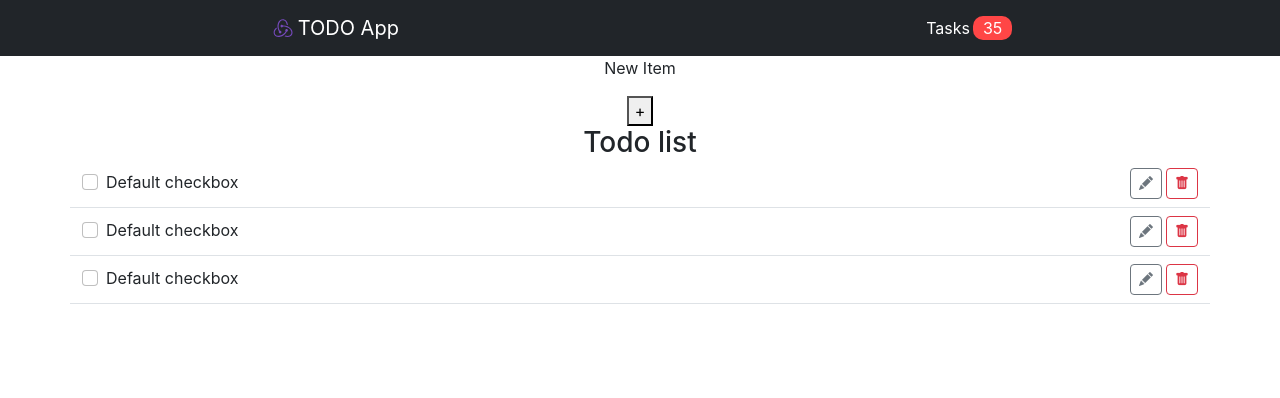
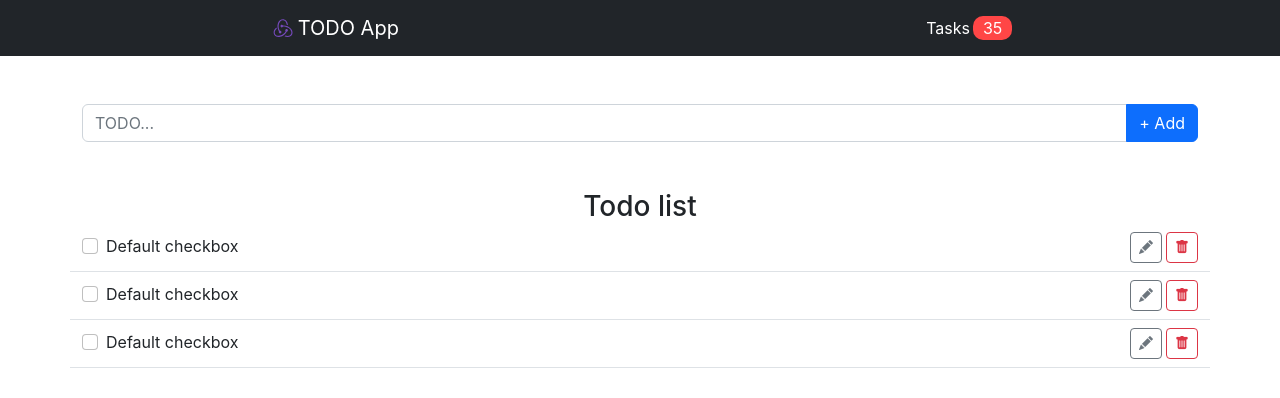
Before and after one commit to Bazsa241/rampup, a React (Create React App) app: page / in a window 1280 px wide. Shown: the top 398 px of the page. Built offline with nearby package versions, Linux system fonts and the light colour scheme.

Commit message:
style NewItem component

```diff
--- a/src/components/newItem/NewItem.tsx
+++ b/src/components/newItem/NewItem.tsx
@@ -1,8 +1,12 @@
 const NewItem = () => {
   return (
-    <div className="NewItem">
-      <p>New Item</p>
-      <button>+</button>
+    <div className="container my-5">
+      <div className="input-group">
+        <input type="password" className="form-control" id="todoDescription" placeholder="TODO..." />
+        <button type="submit" className="btn btn-primary">
+          + Add
+        </button>
+      </div>
     </div>
   );
 };
```
